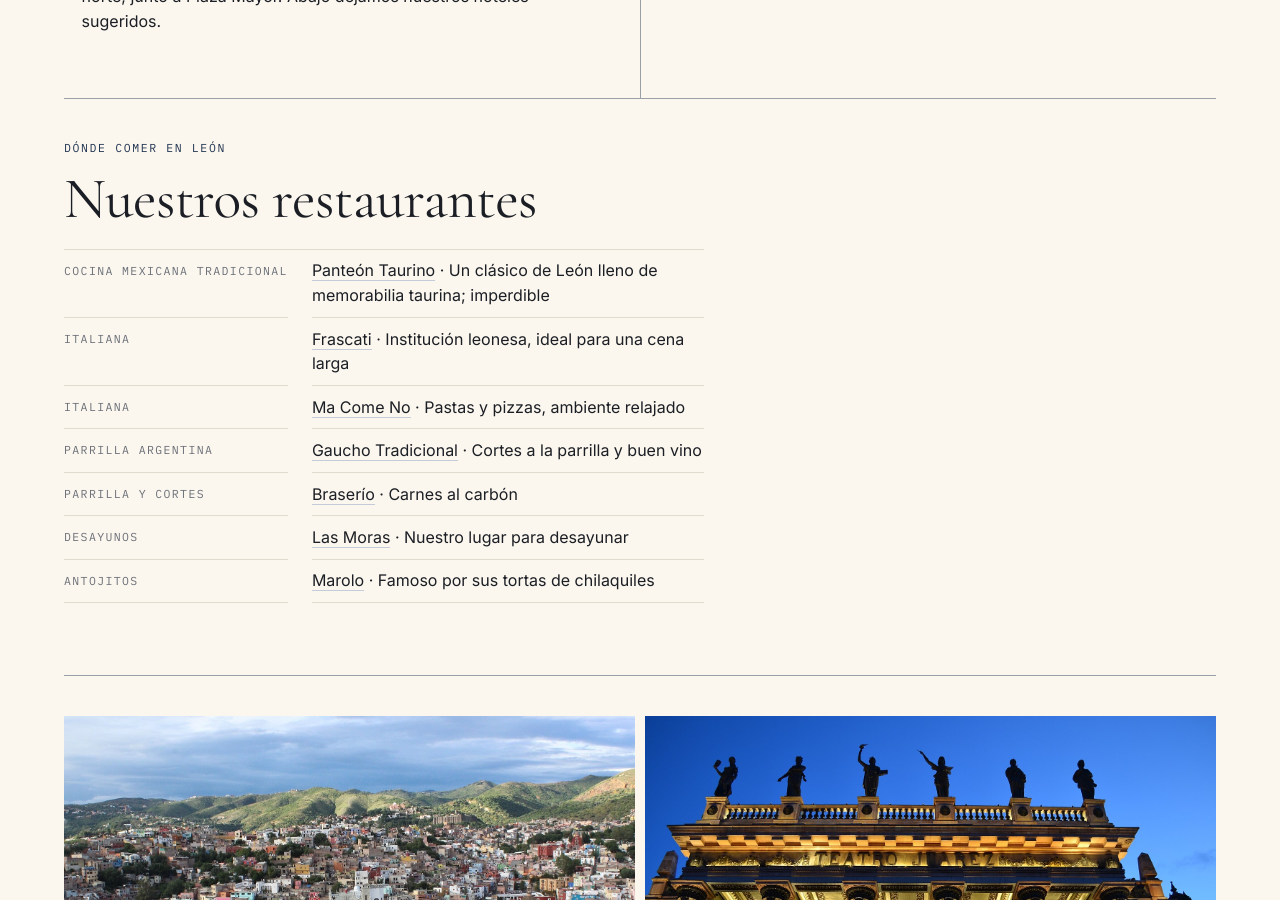
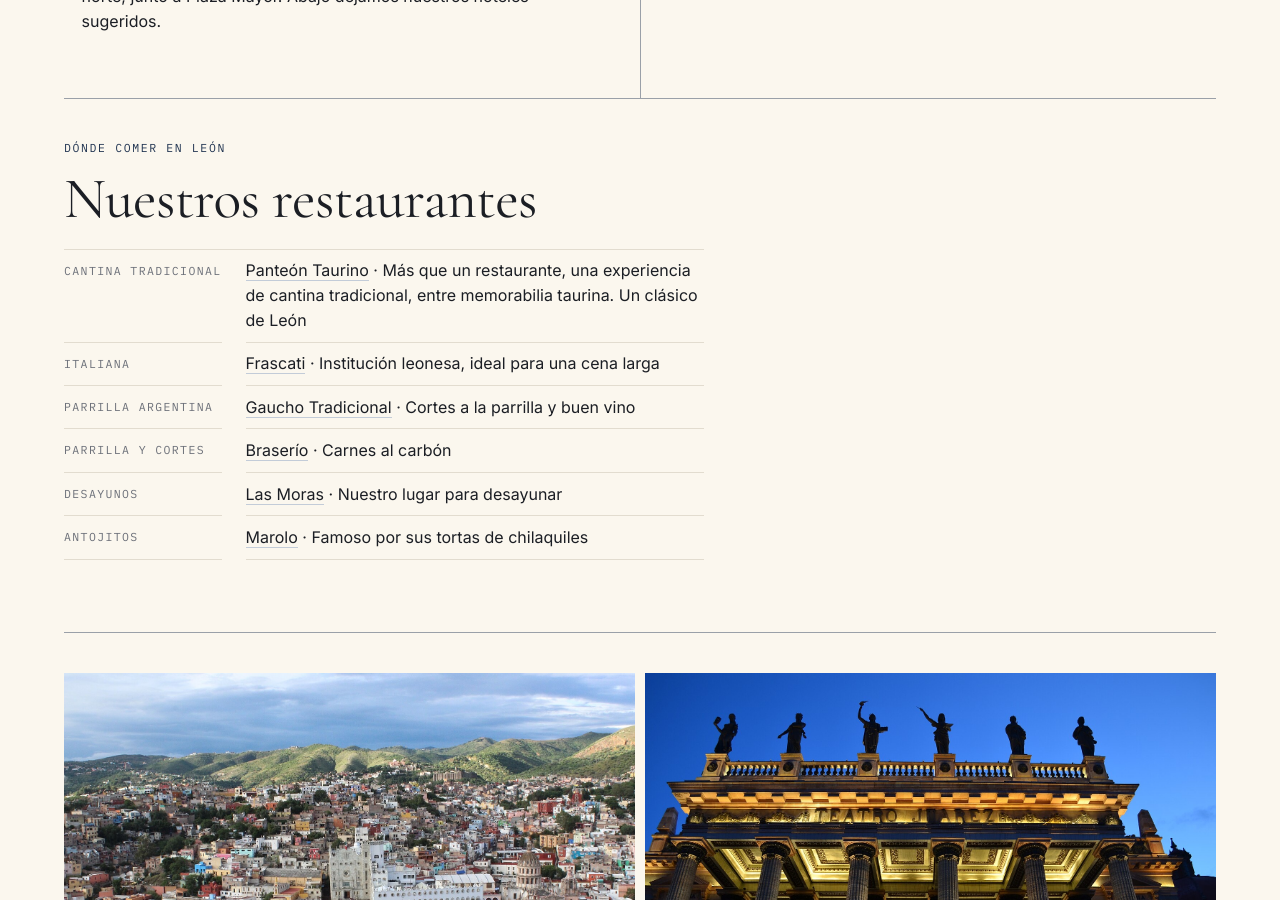
Before and after one commit to luigipacheco/boda, a Jekyll site: the page built from region.md, in a window 1280 px wide and 900 px high, scrolled down 1982 px. Built offline with Jekyll 4.4.1, drawn with Linux system fonts in a browser that asks for light colours.

Commit message:
Restaurants: drop Ma Come No, describe Panteón Taurino as a cantina experience
Co-Authored-By: Claude Fable 5.1 <noreply@anthropic.com>

```diff
--- a/_data/restaurants.yml
+++ b/_data/restaurants.yml
@@ -2,22 +2,16 @@
 # Fields: nombre, tipo_es / tipo_en (cuisine), nota_es / nota_en (optional), url (optional).
 
 - nombre: Panteón Taurino
-  tipo_es: Cocina mexicana tradicional
-  tipo_en: Traditional Mexican
-  nota_es: Un clásico de León lleno de memorabilia taurina; imperdible
-  nota_en: A León classic packed with bullfighting memorabilia; a must
+  tipo_es: Cantina tradicional
+  tipo_en: Traditional cantina
+  nota_es: Más que un restaurante, una experiencia de cantina tradicional, entre memorabilia taurina. Un clásico de León
+  nota_en: More a traditional cantina experience than a restaurant, surrounded by bullfighting memorabilia. A León classic
 
 - nombre: Frascati
   tipo_es: Italiana
   tipo_en: Italian
   nota_es: Institución leonesa, ideal para una cena larga
   nota_en: A local institution, ideal for a long dinner
-
-- nombre: Ma Come No
-  tipo_es: Italiana
-  tipo_en: Italian
-  nota_es: Pastas y pizzas, ambiente relajado
-  nota_en: Pasta and pizza, relaxed atmosphere
 
 - nombre: Gaucho Tradicional
   tipo_es: Parrilla argentina
```
